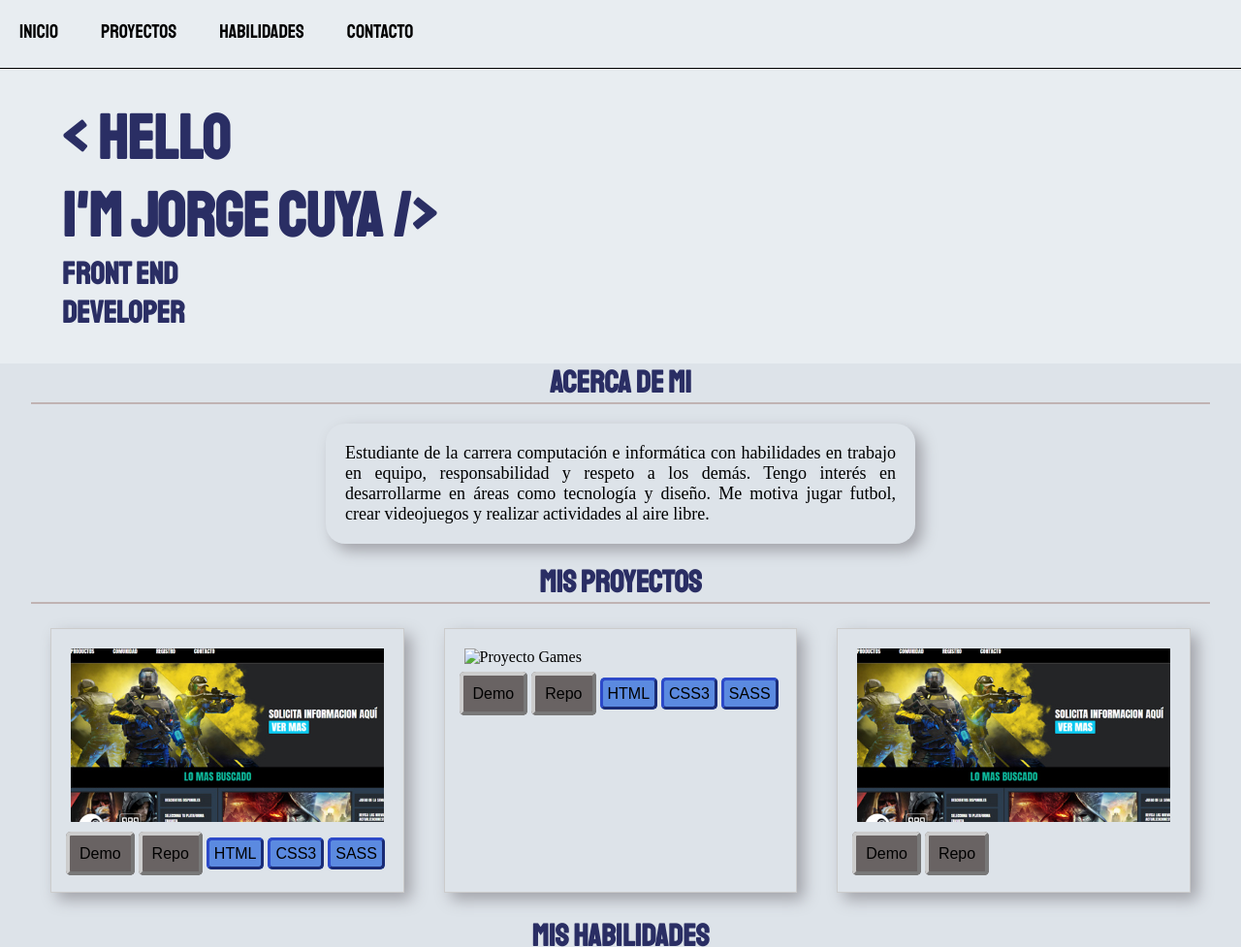
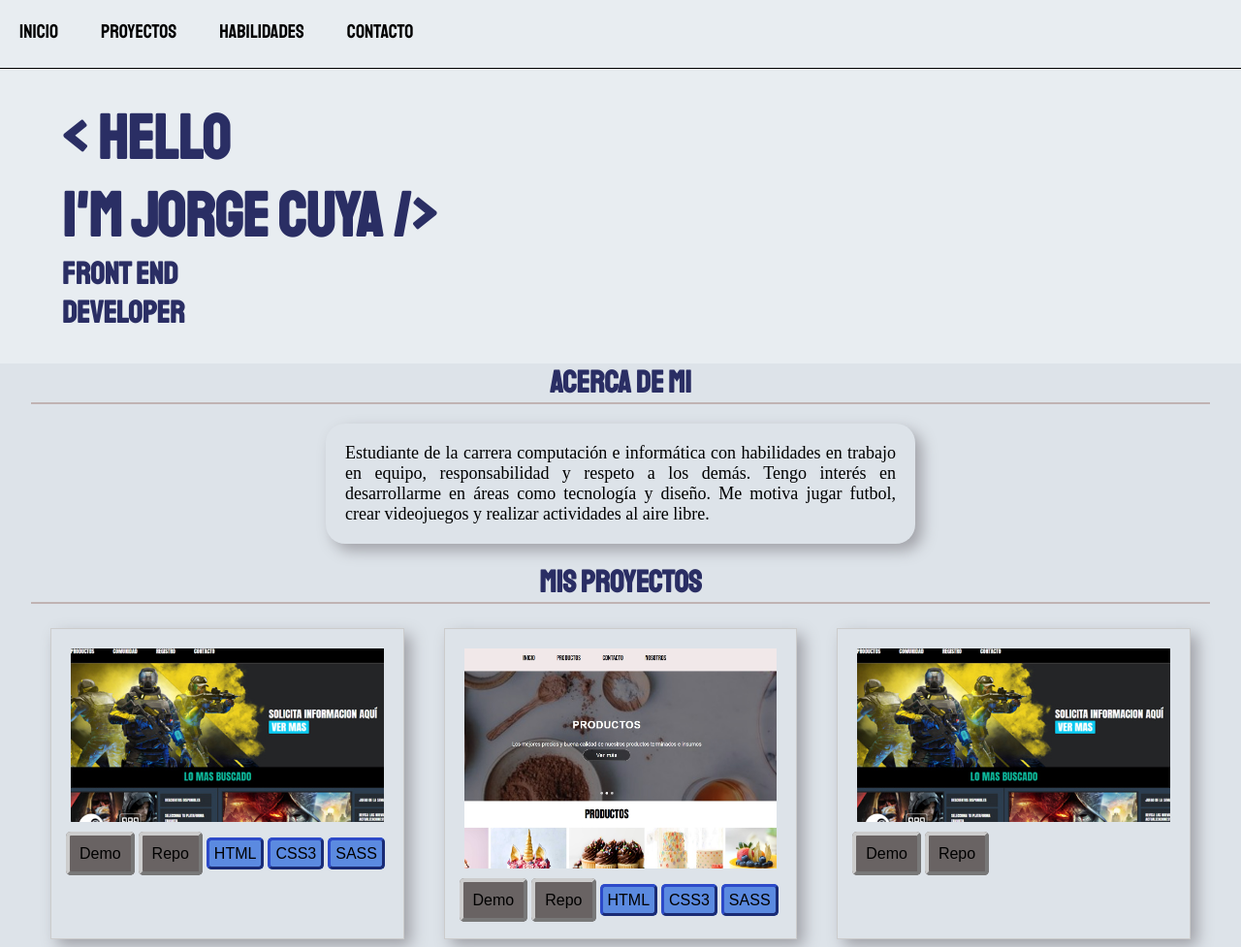
Before and after one commit to JManuelCuya/Portafolio, a website: page index.html in a window 1280 px wide. Shown: the top 977 px of the page at 97% size. Drawn offline with Linux system fonts and the light colour scheme.

Commit message:
Actualizado  Portafolio

```diff
--- a/index.html
+++ b/index.html
@@ -61,7 +61,7 @@
 
                 </div>
                 <div class="items ">
-                    <img src="images/proyecto02.jpg " alt="Proyecto Games ">
+                    <img src="images/proyecto2.jpg " alt="Proyecto Games ">
                     <div class="descripProy ">
                         <a>Demo<i class="iconoDem fab fa-chrome "></i></a>
                         <a>Repo<i class="iconoDem fab fa-github "></i></a>
```
